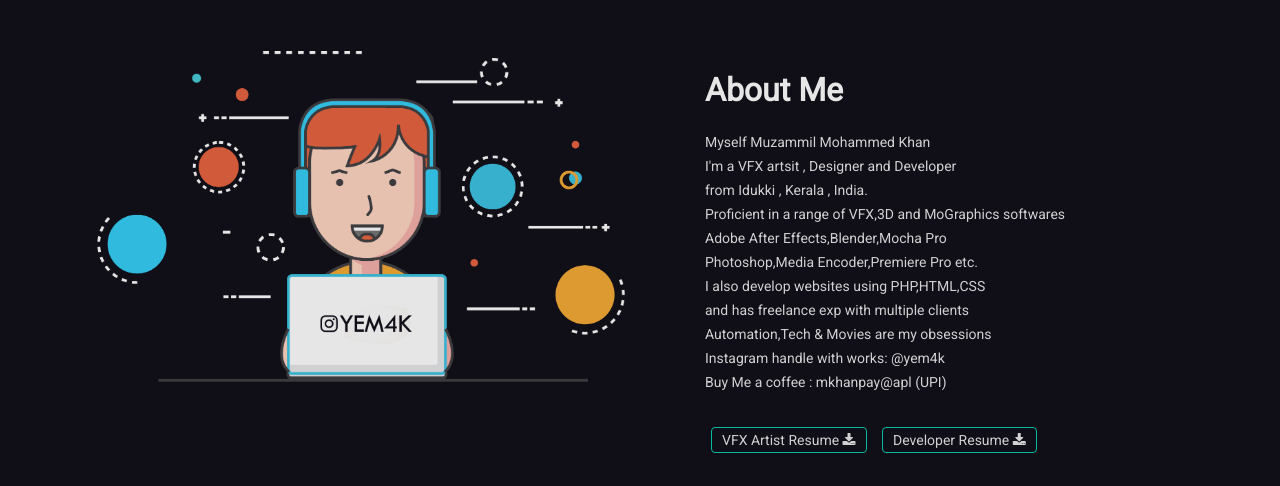
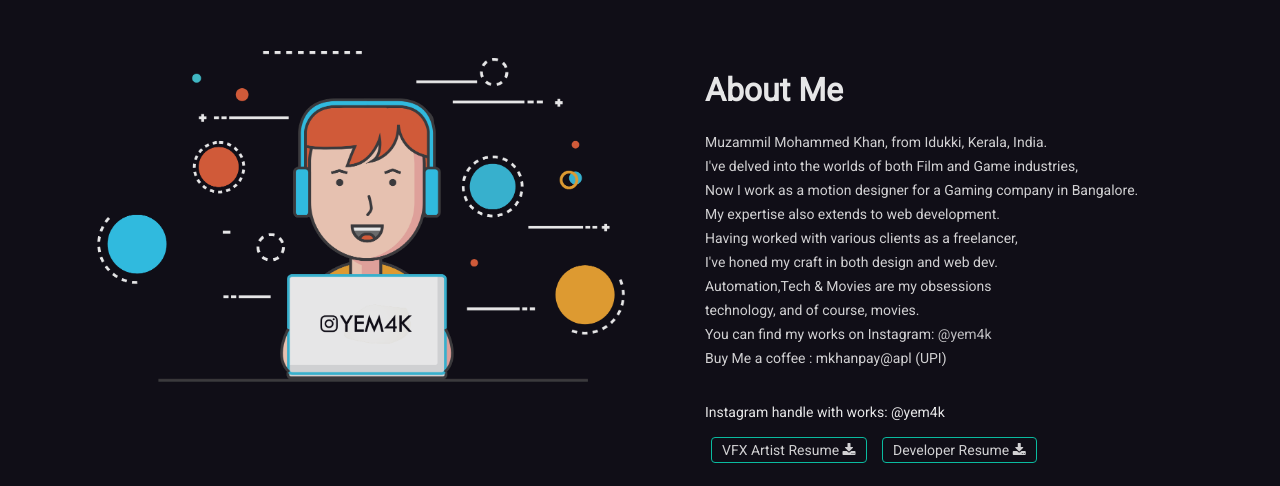
Before and after one commit to yemkhan/muzammilmkhan.github.io, a plain HTML site: page index.html in a window 1280 px wide. Shown: the part 860-1346 px from the top of the page. Drawn offline with Linux system fonts and the light colour scheme; some packages are replaced by stand-ins of ours.

Commit message:
Update index.html

```diff
--- a/index.html
+++ b/index.html
@@ -290,27 +290,26 @@
 
                             <p class="wow fadeInUp" data-wow-duration="0.8s" data-wow-delay="0.2s">
 
-                                Myself Muzammil Mohammed Khan<br>
+                                Muzammil Mohammed Khan, from Idukki, Kerala, India.<br>
+                                I've delved into the worlds of both Film and Game industries,<br>
+                                Now I work as a motion designer for a Gaming company in Bangalore.<br>
 
-                                I'm a VFX artsit , Designer and Developer<br>
+                                My expertise also extends to web development.<br>
 
-                                from Idukki , Kerala , India.<br>
+                                Having worked with various clients as a freelancer,<br>
+                                I've honed my craft in both design and web dev.<br>
+                               Automation,Tech & Movies are my obsessions<br>
+                                technology, and of course, movies.<br>
 
-                                Proficient in a range of VFX,3D and MoGraphics softwares<br>
+You can find my works on Instagram: <a href="https://instagram.com/yem4k">@yem4k</a><br>
+                                Buy Me a coffee : mkhanpay@apl (UPI)</p>
 
-                                Adobe After Effects,Blender,Mocha Pro<br>
 
-                                Photoshop,Media Encoder,Premiere Pro etc.<br>
 
-                                I also develop websites using PHP,HTML,CSS<br>
 
-                                and has freelance exp with multiple clients<br>
-
-                                Automation,Tech & Movies are my obsessions<br>
 
                                 Instagram handle with works: @yem4k<br>
 
-                                Buy Me a coffee : mkhanpay@apl (UPI)</p>
 
                             <div class="mh-about-tag wow fadeInUp" data-wow-duration="0.8s" data-wow-delay="0.3s">
 
```
